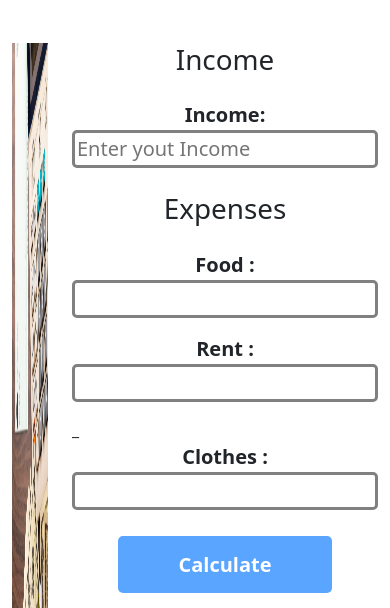
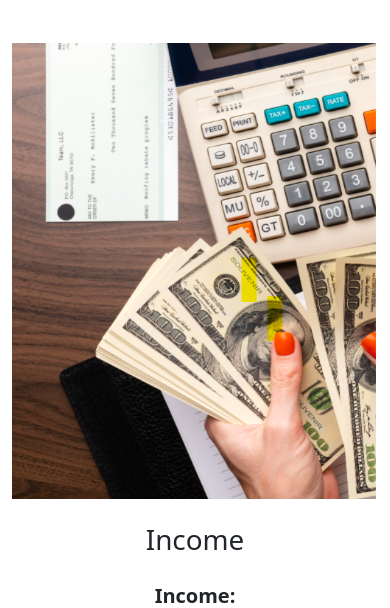
Before and after one commit to Sajjatul21/mony-calculator-assignment, a plain HTML site: page index.html in a window 390 px wide. Shown: the part 201-809 px from the top of the page. Drawn offline with nearby package versions, Linux system fonts and the light colour scheme.

Commit message:
responsive

```diff
--- a/index.html
+++ b/index.html
@@ -16,11 +16,11 @@
     <main class="container">
         <h1 class="text-center headding">Money Calculation</h1>
         <section class="mt-5 text-bold">
-            <div class="row ">
-                <div class="col ">
+            <div class="row  ">
+                <div class="col-12 col-lg-6 ">
                     <img width="100%" height="95%" src="images/mony1.png" alt="">
                 </div>
-                <div class="col ">
+                <div class="col-12 col-lg-6">
                     <!-- income section start  -->
                     <h1 class="text-center mb-4">Income</h1>
                     <label class="cost" for="income-input">
```
